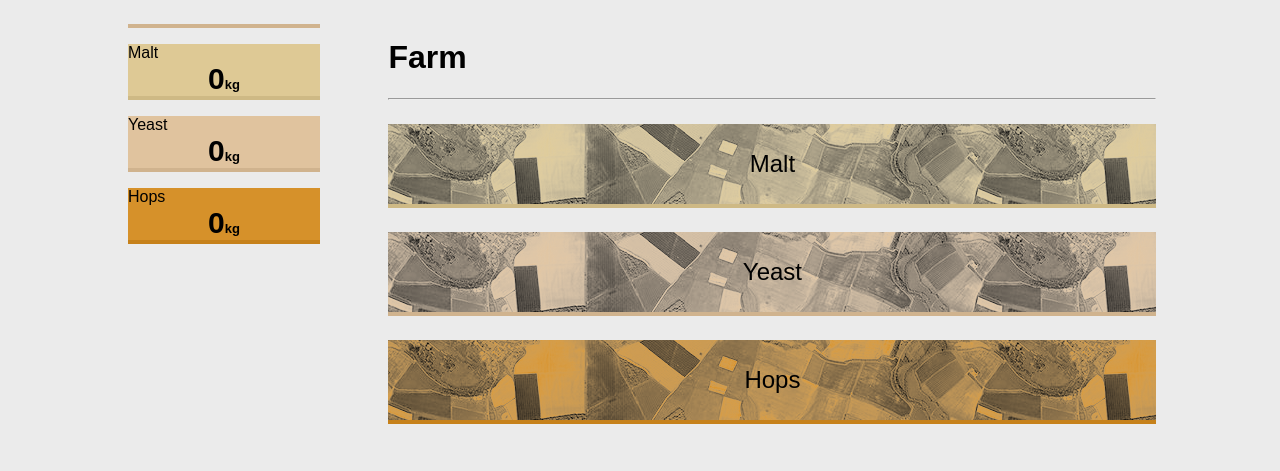
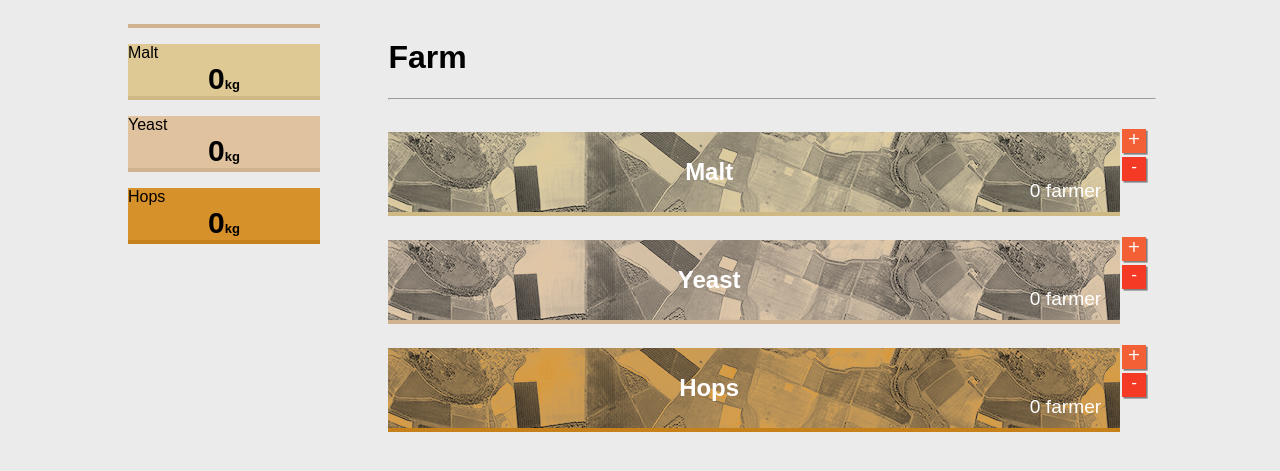
Before and after one commit to HE-Arc/Beer-Empire, a Django app: page /farm in a window 1280 px wide. Shown: the part 40-511 px from the top of the page. Run offline with Django 3.2, Linux system fonts and the light colour scheme; the visitor is signed in with stand-in values (Sample User, id 1); data comes from the database, SQL or seed files in the repository; some web fonts are replaced.

Commit message:
Farm board: display DB data & js. Done! (A bit ugly...dirty)

```diff
--- a/BeerEmpire/Game/static/beerfactory.css
+++ b/BeerEmpire/Game/static/beerfactory.css
@@ -99,18 +99,22 @@ aside{
 }
 
 .farm{
+  display: inline-block;
   background-image: url("/static/fields_texture_2.png");
   border-bottom: solid .5vh;
   height: 10vh;
-  width: 100%;
+  width: calc(100% - 1.5em);
+
   user-select:none;
   -ms-user-select:none;
   -webkit-user-select:none;
   -moz-user-select:none;
+
   line-height: 10vh;
-  vertical-align: middle;
   text-align: center;
   font-size: 3vh;
+  color: white;
+  font-weight: bold;
   margin-top: 1em;
 }
 
@@ -180,6 +184,59 @@ input{
   font-size: 1.2em;
   height:1.4em;
   padding-left: .2em;
-  width:calc(100% - .2em);
+  width:calc(100% - 1.5em);
   margin-bottom: 1em;
 }
+
+.buttonzone{
+  display: inline-block;
+  width: 1.5em;
+  height: 10vh;
+  position: absolute;
+  margin-top: 1em;
+  margin-left: 0.1em;
+}
+
+.button{
+  display: inline-block;
+  width: 1.5em;
+  height: 1.5em;
+  margin-top: 0.3em;
+  text-align:center;
+
+  box-shadow: 0.1em 0.1em grey;
+  color: white;
+  font-size: 1em;
+  font-family: cursive;
+  font-style: bold;
+  vertical-align: center;
+
+  user-select:none;
+  -ms-user-select:none;
+  -webkit-user-select:none;
+  -moz-user-select:none;
+}
+
+.add{
+  background-color: #f46036;
+}
+
+.add:active{
+  background-color: #015489
+}
+
+.sub{
+  background-color: #f43a25;
+}
+
+.sub:active{
+  background-color: #983547;
+}
+
+.small{
+  float: right;
+  padding-right: 1em;
+  margin-top: 1em;
+  font-size: 0.8em;
+  font-weight: normal;
+}
--- a/BeerEmpire/Game/static/farm_function.js
+++ b/BeerEmpire/Game/static/farm_function.js
@@ -1,15 +1,58 @@
-// See base.html for the origine of those variables.
-var nbMalt = malt;
-var nbYeast = yeast;
-var nbHops = hops;
+var nbMalt;
+var nbYeast;
+var nbHops;
+var nbMaltSlaves;
+var nbYeastSlaves;
+var nbHopsSlaves;
+
+/*
+1. add event listener -> on click = function(){} To make is cleaner,
+   less code in the html file, we handle everythin in the .js
+2. We need a DRYer in here!!!
+*/
 
 function clickOnMalt(){nbMalt++; updateValues();}
 function clickOnYeast(){nbYeast++; updateValues();}
 function clickOnHops(){nbHops++; updateValues();}
+
+function ClickOnAddMaltSlave(){nbMaltSlaves++; updateValues(); }
+function ClickOnAddYeastSlave(){nbYeastSlaves++;  updateValues();}
+function ClickOnAddHopsSlave(){nbHopsSlaves++; updateValues();}
+
+function ClickOnSubMaltSlave(){
+  if(nbMaltSlaves > 0)
+    nbMaltSlaves--;
+  updateValues();
+}
+function ClickOnSubYeastSlave(){
+  if(nbYeastSlaves > 0)
+    nbYeastSlaves--;
+  updateValues();
+}
+function ClickOnSubHopsSlave(){
+  if(nbHopsSlaves > 0)
+    nbHopsSlaves--;
+  updateValues();
+}
 
 function updateValues()
 {
     document.getElementById("nbMalt").innerHTML  = nbMalt + "<small>kg</small>";
     document.getElementById("nbYeast").innerHTML  = nbYeast  + "<small>kg</small>";
     document.getElementById("nbHops").innerHTML  = nbHops  + "<small>kg</small>";
+
+    document.getElementById("farmerMalt").innerHTML = nbMaltSlaves + " farmer";
+    document.getElementById("farmerYeast").innerHTML = nbYeastSlaves + " farmer";
+    document.getElementById("farmerHops").innerHTML = nbHopsSlaves + " farmer";
 }
+
+window.onload = function(){
+  // See base.html for the origine of those variables.
+  nbMalt = document.getElementById("nbMalt").getAttribute("data-malt");
+  nbYeast = document.getElementById("nbYeast").getAttribute("data-yeast");
+  nbHops = document.getElementById("nbHops").getAttribute("data-hops");
+  nbMaltSlaves = document.getElementById("data").getAttribute("data-maltslaves");
+  nbYeastSlaves = document.getElementById("data").getAttribute("data-yeastslaves");
+  nbHopsSlaves = document.getElementById("data").getAttribute("data-hopsslaves");
+  idleSlaves = document.getElementById("data").getAttribute("data-idleslaves");
+}
--- a/BeerEmpire/Game/templates/base.html
+++ b/BeerEmpire/Game/templates/base.html
@@ -1,10 +1,4 @@
 {% load static %}
-
-<script>
-  var malt= "{{ profile.ressources_malt }}";
-  var yeast= "{{ profile.ressources_yeast }}";
-  var hops= "{{ profile.ressources_hops }}";
-</script>
 
 <!DOCTYPE html>
 <html>
@@ -24,22 +18,22 @@
       </ul>
     </nav>
     <aside>
-      <div id="factory_name" class="cards malt">
+      <div id="factory_name" class="cards malt" data-malt="{{ profile.ressources_malt }}">
         {{ profile.factory_name }}
       </div>
       <div class="cards malt">
         <span>Malt</span>
-        <span class="quantum" id="nbMalt">
+        <span class="quantum" id="nbMalt" data-malt="{{ profile.ressources_malt }}">
           {{ profile.ressources_malt }}<small>kg</small></span>
       </div>
       <div class="cards yeast">
         <span>Yeast</span>
-        <span class="quantum" id="nbYeast">
+        <span class="quantum" id="nbYeast" data-yeast="{{ profile.ressources_yeast }}">
           {{ profile.ressources_yeast }}<small>kg</small></span>
       </div>
       <div class="cards hops">
         <span>Hops</span>
-        <span class="quantum" id="nbHops">
+        <span class="quantum" id="nbHops" data-hops="  {{ profile.ressources_hops }}">
           {{ profile.ressources_hops }}<small>kg</small></span>
       </div>
     </aside>
--- a/BeerEmpire/Game/templates/game/farm.html
+++ b/BeerEmpire/Game/templates/game/farm.html
@@ -10,9 +10,38 @@
 			<h1 class="display-4">Farm</h1>
 			<hr/>
 			<div class="gameboard">
-				<div id="farmMalt" class="farm malt" onclick="clickOnMalt()">Malt</div>
-				<div id="farmYeast" class="farm yeast" onclick="clickOnYeast()">Yeast</div>
-				<div id="farmHops" class="farm hops" onclick="clickOnHops()">Hops</div>
+				<div id="data"
+					data-maltslaves="{{ profile.employee_malt }}"
+					data-yeastslaves="{{ profile.employee_yeast }}"
+					data-hopsslaves="{{ profile.employee_hops }}"
+					data-idleslaves="{{ profile.employee_idle }}">
+				</div>
+				<div class="farm malt" onclick="clickOnMalt()">
+					Malt
+					<span id="farmerMalt" class="small">{{ profile.employee_malt }} farmer</span>
+				</div>
+				<div class="buttonzone">
+					<div class="button add" id="addSlaveMalt" onclick="ClickOnAddMaltSlave()">+</div>
+					<div class="button sub" id="subSlaveMalt" onclick="ClickOnSubMaltSlave()">-</div>
+				</div>
+
+				<div class="farm yeast" onclick="clickOnYeast()">
+					Yeast
+					<span id="farmerYeast"class="small">{{ profile.employee_yeast }} farmer</span>
+				</div>
+				<div class="buttonzone">
+					<div class="button add" id="addSlaveYeast" onclick="ClickOnAddYeastSlave()">+</div>
+					<div class="button sub" id="subSlaveYeast" onclick="ClickOnSubYeastSlave()">-</div>
+				</div>
+
+				<div class="farm hops" onclick="clickOnHops()">
+					Hops
+					<span id="farmerHops" class="small">{{ profile.employee_hops }} farmer</span>
+				</div>
+				<div class="buttonzone">
+					<div class="button add" id="addSlaveHops" onclick="ClickOnAddHopsSlave()">+</div>
+					<div class="button sub" id="subSlaveHops" onclick="ClickOnSubHopsSlave()">-</div>
+				</div>
 			</div>
 		</div>
 	</div>
```
